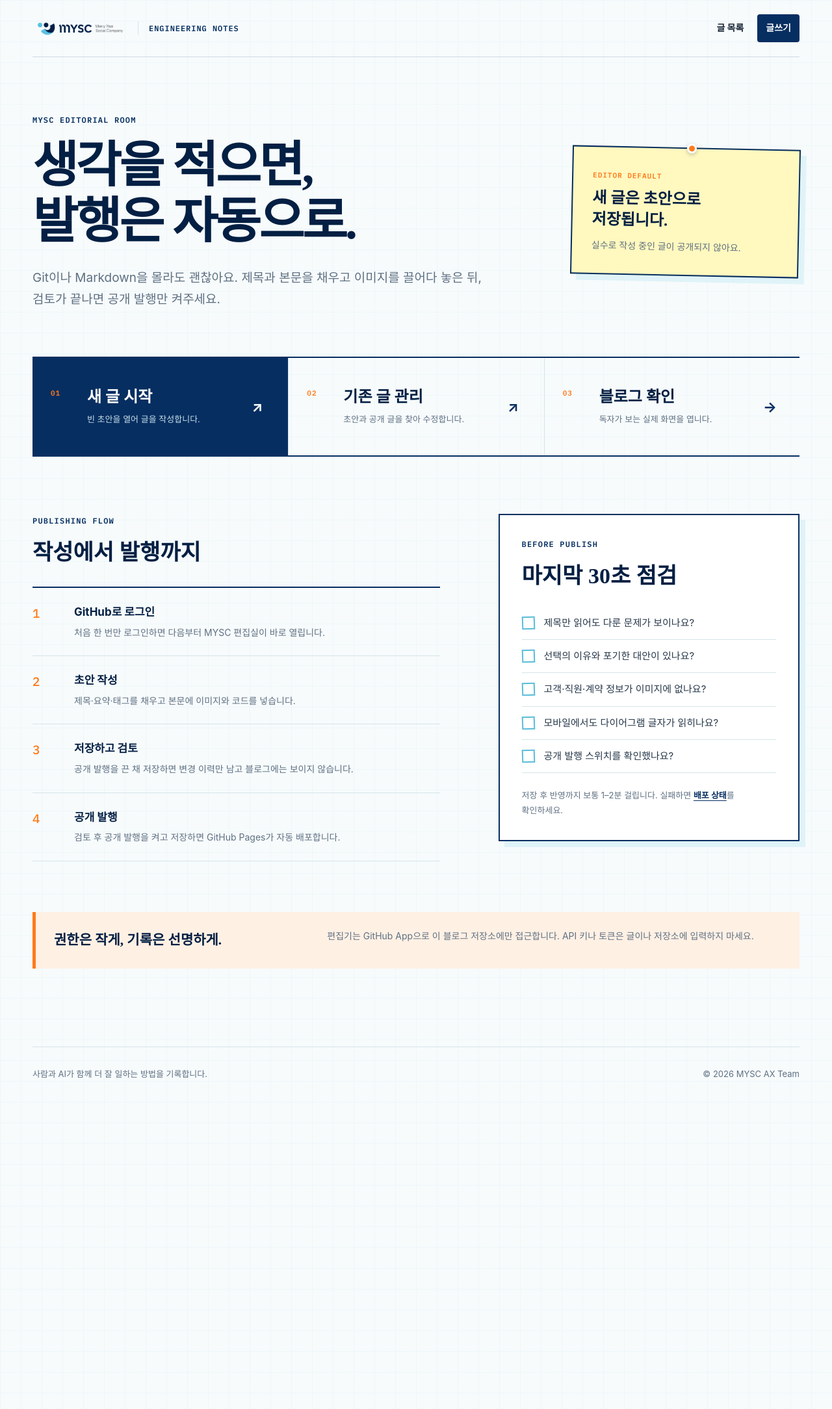
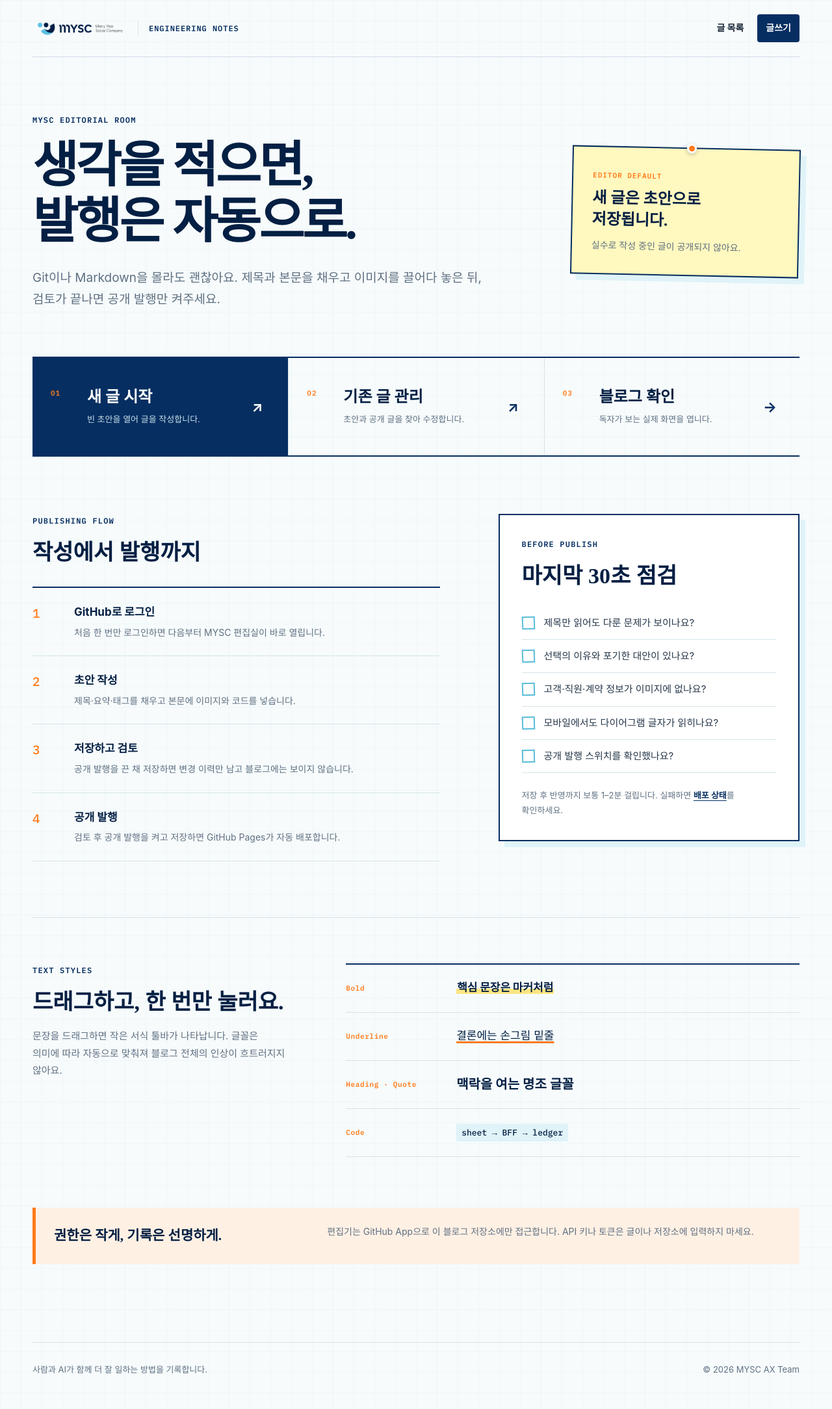
Before and after one commit to merryAI-dev/merryAI-dev.github.io, a Jekyll site: the page built from admin/index.html, in a window 1280 px wide. Shown: the whole page at 65% size. Built offline with Jekyll 4.4.1, drawn with Linux system fonts in a browser that asks for light colours; some web fonts are replaced.

Commit message:
feat: add editorial text styles

```diff
--- a/admin/index.html
+++ b/admin/index.html
@@ -77,6 +77,20 @@ description: MYSCube Engineering 기술 블로그 편집실
     </aside>
   </div>
 
+  <section class="format-guide" aria-labelledby="format-title">
+    <div class="format-guide-copy">
+      <p class="eyebrow">TEXT STYLES</p>
+      <h2 id="format-title">드래그하고, 한 번만 눌러요.</h2>
+      <p>문장을 드래그하면 작은 서식 툴바가 나타납니다. 글꼴은 의미에 따라 자동으로 맞춰져 블로그 전체의 인상이 흐트러지지 않아요.</p>
+    </div>
+    <dl class="format-samples">
+      <div><dt>Bold</dt><dd><strong>핵심 문장은 마커처럼</strong></dd></div>
+      <div><dt>Underline</dt><dd><u>결론에는 손그림 밑줄</u></dd></div>
+      <div><dt>Heading · Quote</dt><dd class="sample-serif">맥락을 여는 명조 글꼴</dd></div>
+      <div><dt>Code</dt><dd><code>sheet → BFF → ledger</code></dd></div>
+    </dl>
+  </section>
+
   <section class="editor-security" aria-label="에디터 보안 안내">
     <strong>권한은 작게, 기록은 선명하게.</strong>
     <p>편집기는 GitHub App으로 이 블로그 저장소에만 접근합니다. API 키나 토큰은 글이나 저장소에 입력하지 마세요.</p>
--- a/assets/css/style.css
+++ b/assets/css/style.css
@@ -390,7 +390,30 @@ img { display: block; max-width: 100%; }
 
 .post-content p { margin: 1.35em 0; }
 
-.post-content strong { color: var(--navy-deep); font-weight: 750; }
+.post-content strong {
+  padding: 0 0.06em;
+  color: var(--navy-deep);
+  background: linear-gradient(transparent 62%, rgba(255, 220, 72, 0.68) 62%);
+  font-weight: 780;
+  -webkit-box-decoration-break: clone;
+  box-decoration-break: clone;
+}
+
+.post-content u {
+  text-decoration-color: var(--orange);
+  text-decoration-line: underline;
+  text-decoration-skip-ink: none;
+  text-decoration-thickness: 3px;
+  text-underline-offset: 0.18em;
+}
+
+.post-content mark {
+  padding: 0.06em 0.18em;
+  color: var(--navy-deep);
+  background: #fff08a;
+  -webkit-box-decoration-break: clone;
+  box-decoration-break: clone;
+}
 
 .post-content a { color: var(--navy); text-decoration-color: var(--sky); text-decoration-thickness: 2px; text-underline-offset: 3px; }
 
@@ -578,6 +601,26 @@ img { display: block; max-width: 100%; }
 .editor-help { margin: 23px 0 0; color: var(--muted); font-size: 13px; }
 .editor-help a { color: var(--navy); font-weight: 700; text-underline-offset: 3px; }
 
+.format-guide {
+  display: grid;
+  grid-template-columns: minmax(280px, 0.72fr) minmax(0, 1.28fr);
+  gap: clamp(42px, 7vw, 90px);
+  margin-top: 86px;
+  padding-top: 70px;
+  border-top: 1px solid var(--line);
+}
+
+.format-guide h2 { margin: 0; color: var(--navy-deep); font-family: "Gowun Batang", serif; font-size: 34px; line-height: 1.25; }
+.format-guide-copy > p:last-child { margin: 18px 0 0; color: var(--muted); font-size: 15px; }
+.format-samples { margin: 0; border-top: 2px solid var(--navy); }
+.format-samples > div { display: grid; grid-template-columns: 150px 1fr; gap: 20px; align-items: center; min-height: 74px; border-bottom: 1px solid var(--line); }
+.format-samples dt { color: var(--orange); font-family: "IBM Plex Mono", monospace; font-size: 11px; font-weight: 600; letter-spacing: 0.06em; }
+.format-samples dd { margin: 0; color: var(--navy-deep); }
+.format-samples strong { padding: 0 0.06em; background: linear-gradient(transparent 62%, rgba(255, 220, 72, 0.68) 62%); font-weight: 780; }
+.format-samples u { text-decoration-color: var(--orange); text-decoration-skip-ink: none; text-decoration-thickness: 3px; text-underline-offset: 0.18em; }
+.format-samples .sample-serif { font-family: "Gowun Batang", serif; font-size: 20px; font-weight: 700; }
+.format-samples code { padding: 5px 8px; background: var(--sky-soft); color: var(--navy-deep); font-family: "IBM Plex Mono", monospace; font-size: 13px; }
+
 .editor-security {
   display: grid;
   grid-template-columns: minmax(260px, 0.55fr) minmax(0, 1fr);
@@ -619,7 +662,8 @@ img { display: block; max-width: 100%; }
   .ledger-margin { display: none; }
   .post-content img { width: 100%; margin-right: 0; margin-left: 0; }
   .admin-intro,
-  .editor-board { grid-template-columns: 1fr; }
+  .editor-board,
+  .format-guide { grid-template-columns: 1fr; }
   .editor-note { max-width: 480px; transform: none; }
   .editor-actions { grid-template-columns: 1fr; }
   .editor-action { min-height: 125px; }
@@ -653,6 +697,8 @@ img { display: block; max-width: 100%; }
   .editor-actions { margin: 52px 0 66px; }
   .editor-action { padding: 22px 18px; }
   .editor-checklist { padding: 26px 22px; }
+  .format-guide { margin-top: 66px; padding-top: 54px; }
+  .format-samples > div { grid-template-columns: 112px 1fr; }
   .editor-security { grid-template-columns: 1fr; gap: 8px; margin-top: 58px; }
   .site-footer { display: block; }
   .site-footer p + p { margin-top: 5px; }
```
Also changed, not shown: _posts/2026-07-22-editor-draft-privacy-check.md (deleted, +0 -15 lines), .pages.yml.
